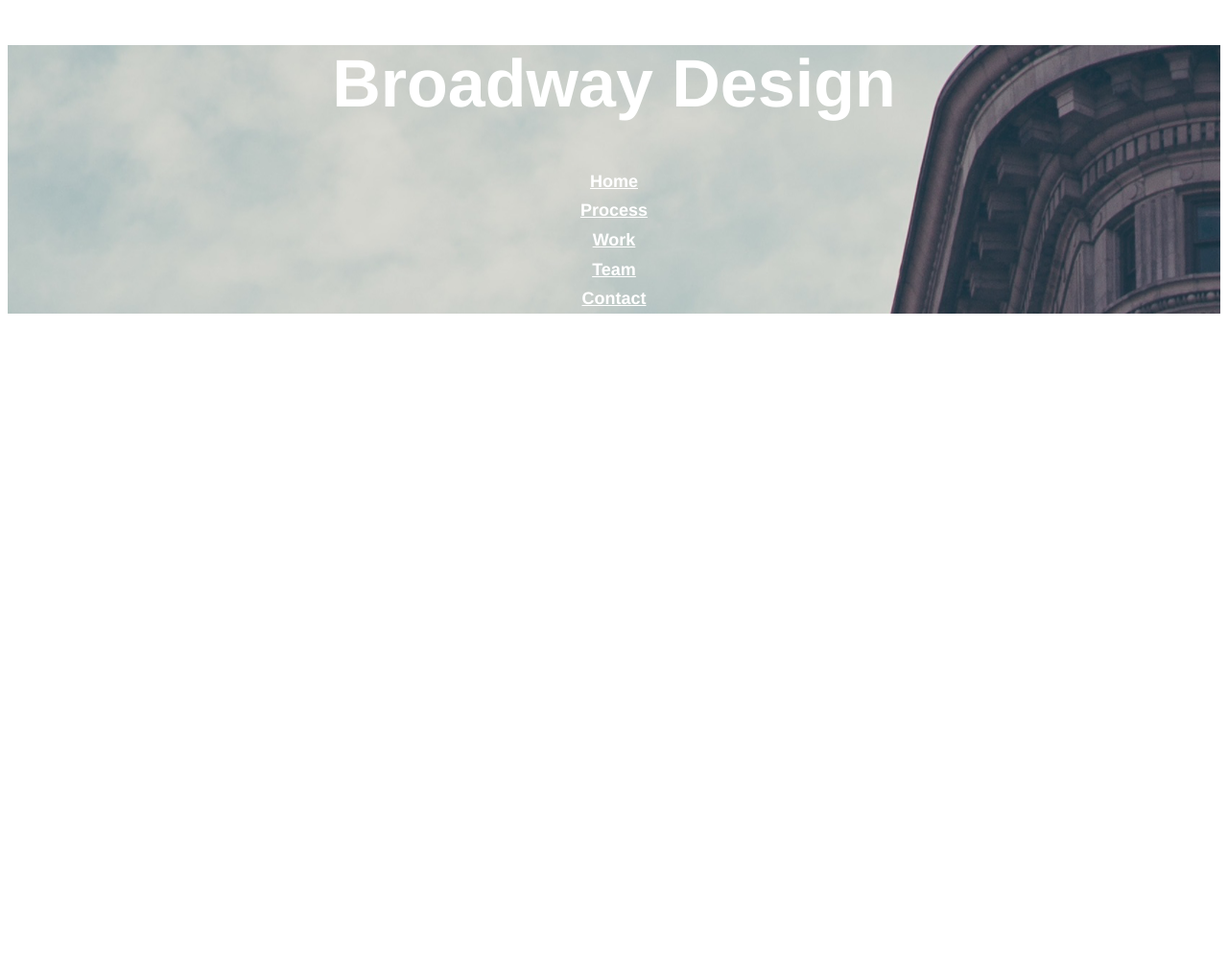
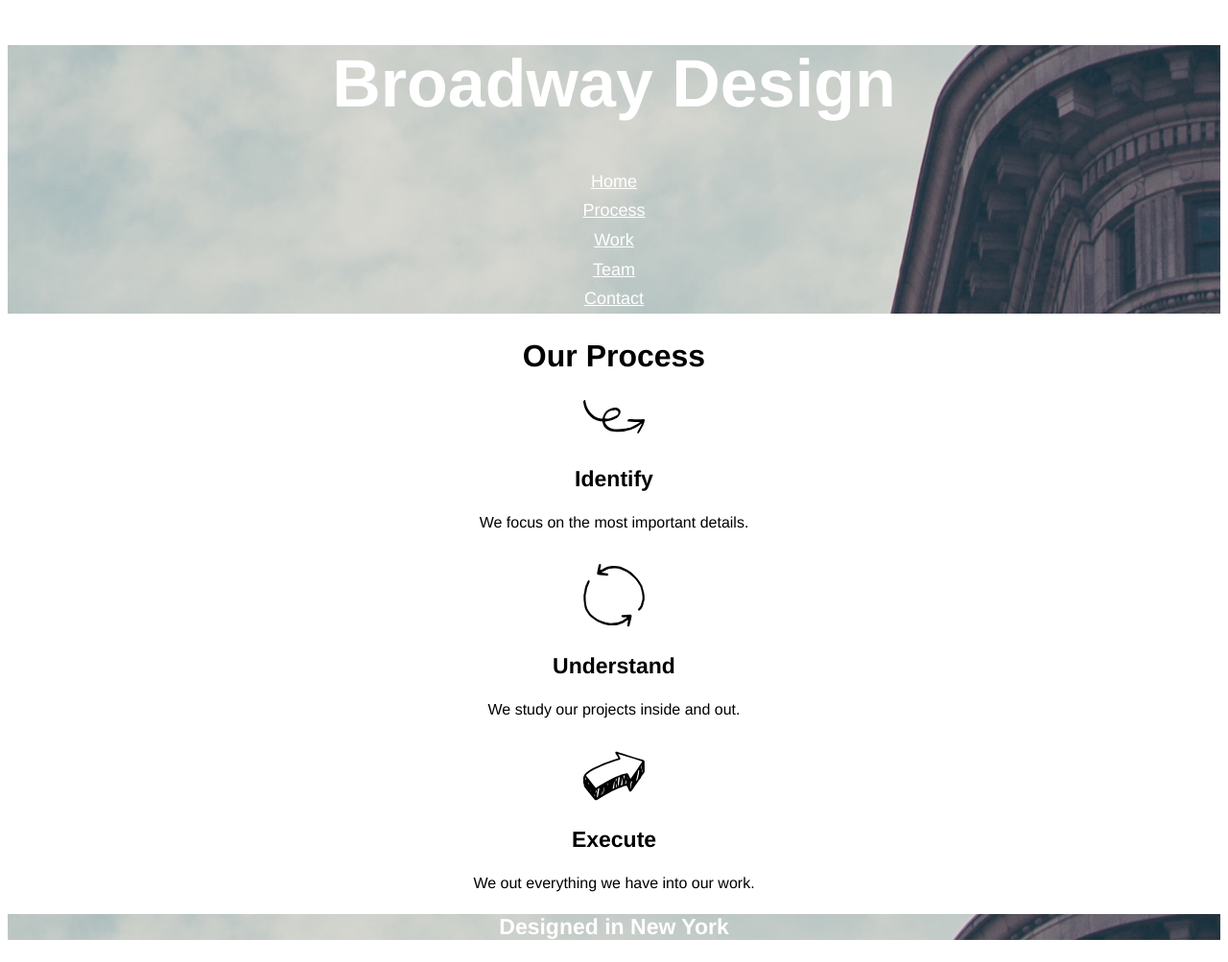
Before and after one commit to AGenerallo/broadway, a plain HTML site: page index.html in a window 1280 px wide. Shown: the whole page at 96% size. Before the commit the page ends 800 px from the top, so only its background shows below. Drawn offline with Linux system fonts and the light colour scheme.

Commit message:
Push changes.

```diff
--- a/index.html
+++ b/index.html
@@ -16,5 +16,21 @@
       Contact
     </div>
     </div>
+
+    <h2> Our Process <h2>
+    <img src ="resources/images/identify.svg"/>
+    <h3> Identify </h3>
+    <p> We focus on the most important details. </p> <br>
+    <img src ="resources/images/understand.svg"/>
+    <h3> Understand </h3>
+    <p> We study our projects inside and out. </p> <br>
+    <img src ="resources/images/execute.svg"/>
+    <h3> Execute </h3>
+    <p> We out everything we have into our work. </p>
+
+    <h3 id="banner">
+      Designed in New York
+    </h3>
+
   </body>
 </html>
--- a/resources/css/style.css
+++ b/resources/css/style.css
@@ -3,8 +3,23 @@ body {
   font-family: "Helvetica", sans-serif;
 }
 
+h1,
+h2,
+h3 {
+  font-weight: bold;
+}
+
 h1 {
   font-size: 70px;
+}
+
+h2 {
+  font-size: 32px;
+  color: #000000;
+}
+
+h3 {
+  font-size: 23px;
 }
 
 #header {
@@ -16,6 +31,13 @@ h1 {
 
 #menu {
   font-size: 18px;
+  font-weight: normal;
   text-decoration: underline;
   line-height: 1.7;
 }
+
+#banner {
+  color: white;
+  background-image: url('../images/the-flatiron-building.png');
+
+}
```
